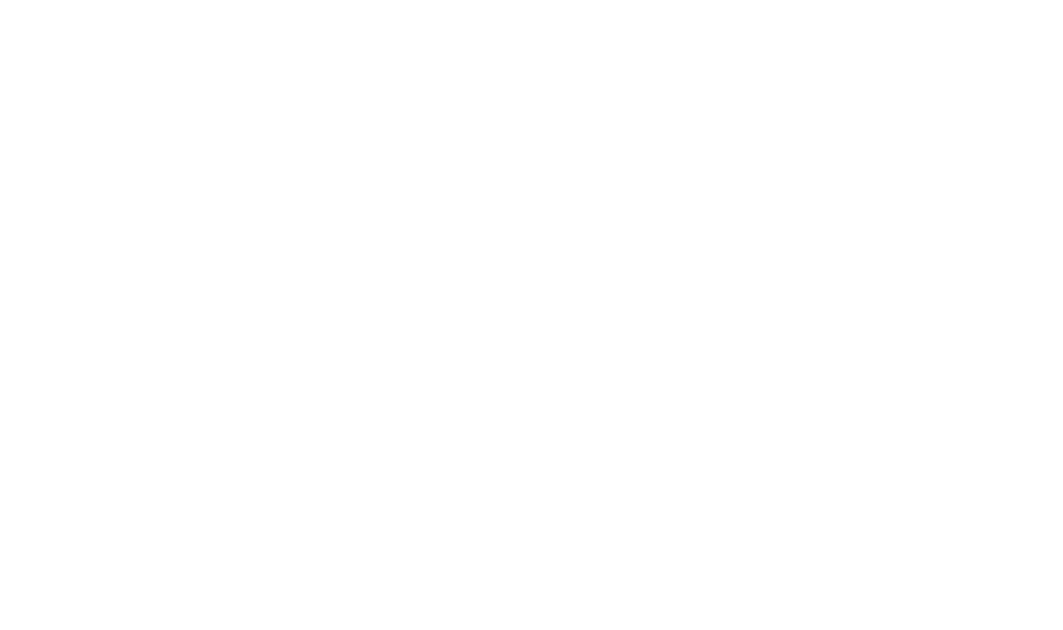
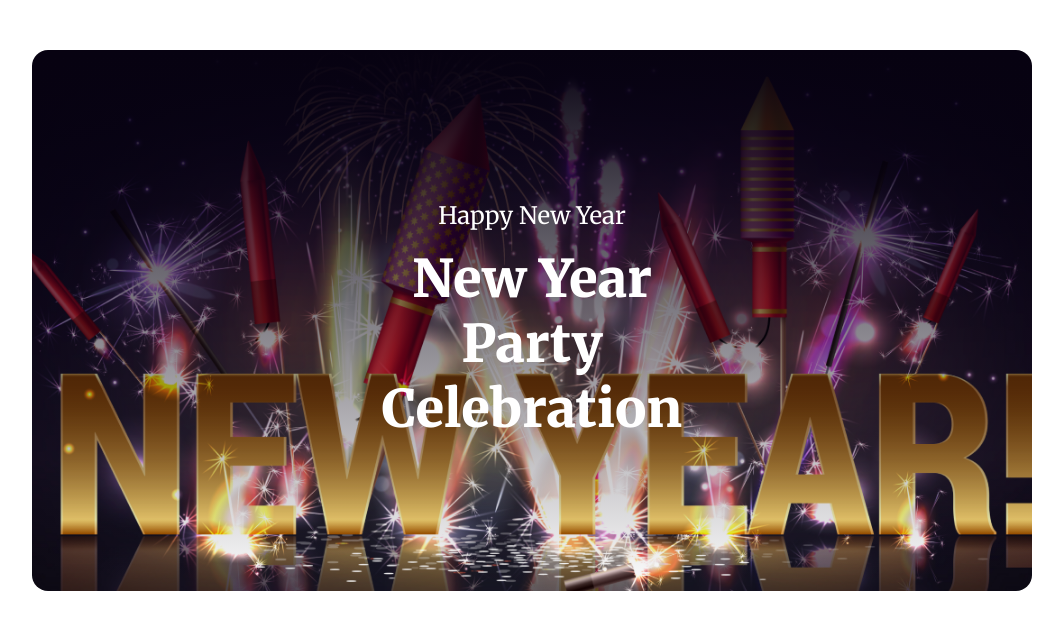
Before and after one commit to naimhossen1929/New-Year-Celebration, a plain HTML site: page index.html in a window 1280 px wide. Shown: the whole page, without its empty margins (108-1171 px from the left). Drawn offline with Linux system fonts and the light colour scheme.

Commit message:
added header

```diff
--- a/index.html
+++ b/index.html
@@ -3,9 +3,25 @@
 <head>
     <meta charset="UTF-8">
     <meta name="viewport" content="width=device-width, initial-scale=1.0">
-    <title>Document</title>
+    <title>New Year Offer</title>
+    <link rel="stylesheet" href="styles/style.css">
+    <link rel="shortcut icon" href="resources/fav.jpg" type="image/x-icon">
+    <link rel="preconnect" href="https://fonts.googleapis.com">
+<link rel="preconnect" href="https://fonts.gstatic.com" crossorigin>
+<link href="https://fonts.googleapis.com/css2?family=Merriweather:wght@400;700;900&display=swap" rel="stylesheet">
 </head>
 <body>
+    <header>
+        <div class="container header-con">
+            <h3 class="new-text">Happy New Year</h3>
+            <h1 class="party-text">New Year Party Celebration</h1>
+        </div>
+    </header>
+    <main>
 
+    </main>
+    <footer>
+
+    </footer>
 </body>
 </html>
--- /dev/null
+++ b/styles/style.css
@@ -0,0 +1,33 @@
+*{
+    margin: 0;
+    padding: 0;
+    font-family: "Merriweather", serif;
+}
+/* Shared Styles */
+.container{
+    margin: 50px 140px;
+    border-radius: 16px;
+    border: none;
+
+}
+/* header style */
+.header-con{
+    background: linear-gradient(180deg, #070211 0%, rgba(7, 2, 17, 0.00) 100%),url('../resources/Banner\ Image.png');
+    background-size: cover;
+    background-position: center;
+    padding: 150px 340px;
+
+}
+.new-text{
+ color: #FFF;
+text-align: center;
+font-size: 24px;
+font-weight: 400;
+}
+.party-text{
+color: #FFF;
+text-align: center;
+font-size: 52px;
+font-weight: 900;
+margin-top: 15px;
+}
```
Also changed, not shown: resources/fav.jpg (added).
